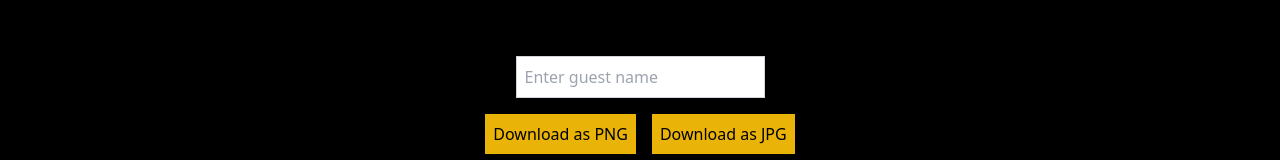
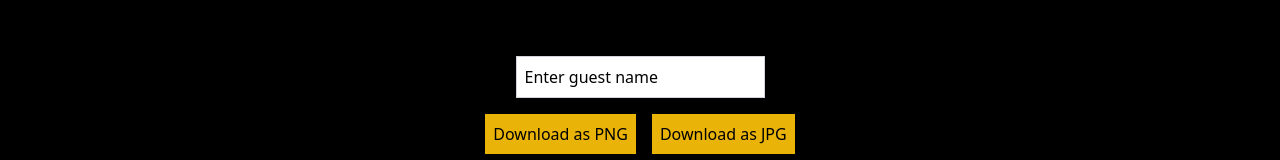
Before and after one commit to nafi-ullah/wedding-invitation, a Next.js app: page / in a window 1280 px wide. Shown: the top 160 px of the page. Built offline with nearby package versions, Linux system fonts and the light colour scheme.

Commit message:
placeholder text color changed

```diff
--- a/app/page.js
+++ b/app/page.js
@@ -48,7 +48,7 @@ export default function Home() {
           value={guestName}
           onChange={(e) => setGuestName(e.target.value)}
           placeholder="Enter guest name"
-          className="mb-4 p-2 border border-gray-300"
+          className="mb-4 p-2 border border-gray-300 placeholder:text-black"
         />
         <div className="flex space-x-4">
           <button
```
